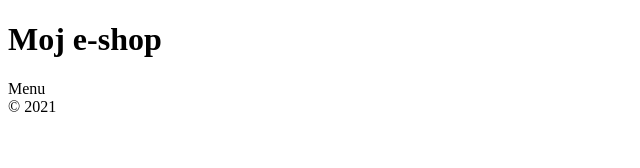
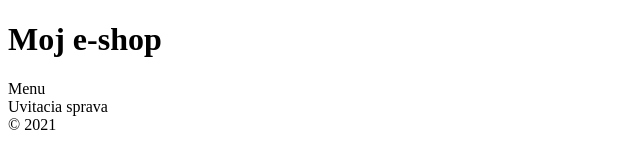
Before and after one commit to test-spseke/weby, a plain HTML site: page index.html in a window 1280 px wide. Shown: the whole page, without its empty margins (0-640 px from the left). Drawn offline with Linux system fonts and the light colour scheme.

Commit message:
PRidana uvitacia sprava

```diff
--- a/index.html
+++ b/index.html
@@ -9,7 +9,7 @@
 <body>
    <h1>Moj e-shop</h1>
     <nav>Menu</nav>
-    <main></main>
+    <main>Uvitacia sprava</main>
     <footer>&copy; 2021</footer>
 </body>
 </html>
```
